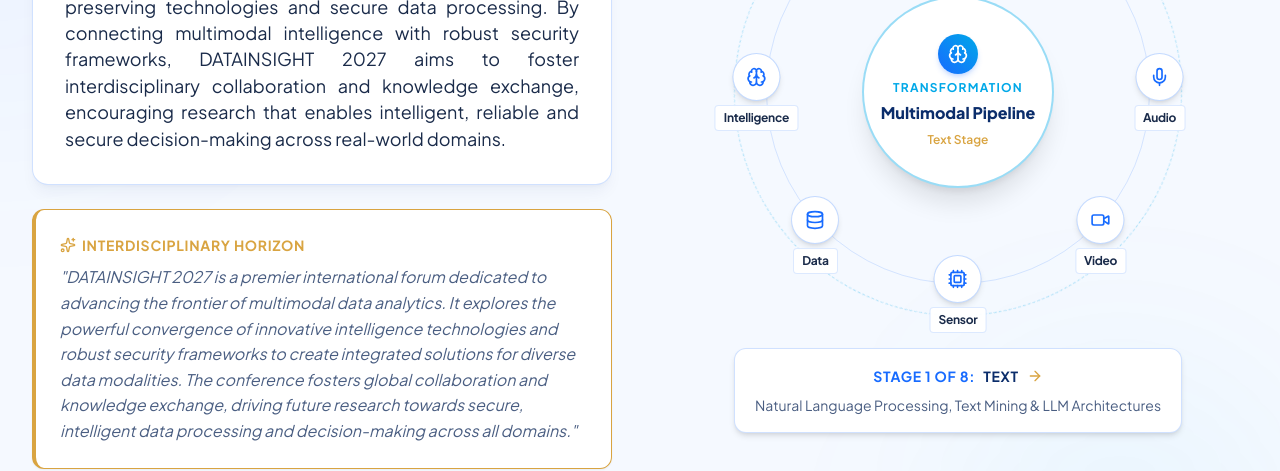
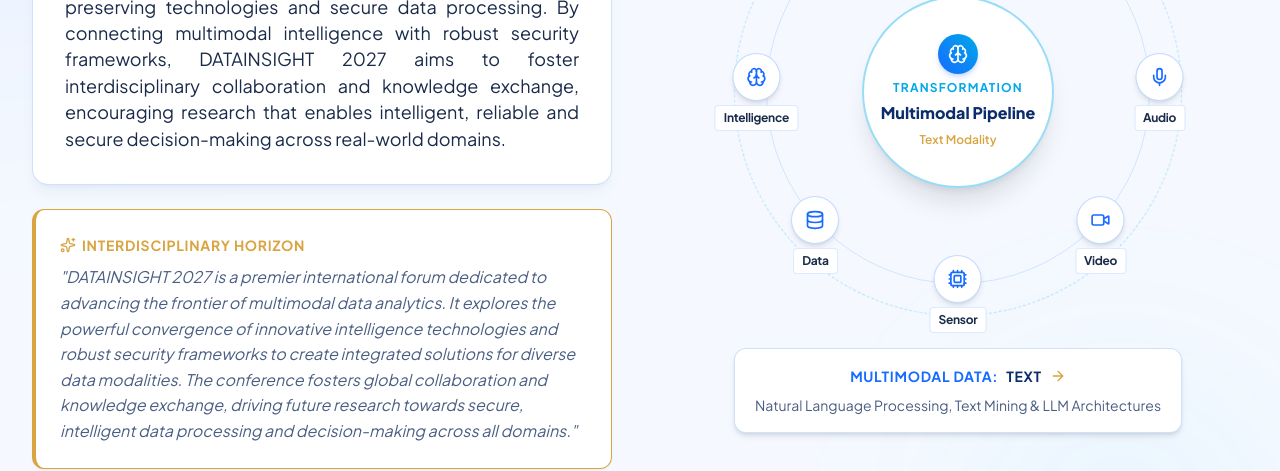
Before and after one commit to RIGASWAR/datainsight-2027, a React (Vite) app: page / in a window 1280 px wide. Shown: the part 1560-2031 px from the top of the page. Built offline with nearby package versions, Linux system fonts and the light colour scheme.

Commit message:
fix(about): clarify multimodal data visualization labels and eliminate stage of 8 phrasing

```diff
--- a/src/components/About.tsx
+++ b/src/components/About.tsx
@@ -131,11 +131,11 @@
                   Multimodal Pipeline
                 </span>
                 <span className="text-xs text-[#D9A441] font-semibold mt-1">
-                  {steps[activeStep].name} Stage
+                  {steps[activeStep].name} Modality
                 </span>
               </div>
 
-              {/* 8 Circular Nodes along perimeter */}
+              {/* Multimodal Modality Nodes along perimeter */}
               {steps.map((step, idx) => {
                 const total = steps.length;
                 const angle = (idx / total) * 2 * Math.PI - Math.PI / 2;
@@ -184,7 +184,7 @@
             {/* Active Node Detail Card */}
             <div className="mt-4 w-full max-w-md p-4 rounded-xl bg-white border border-[#176BFF]/20 text-center shadow-md transition-all">
               <div className="flex items-center justify-center gap-2 text-xs sm:text-sm font-bold text-[#176BFF] uppercase tracking-wider">
-                <span>Stage {activeStep + 1} of {steps.length}:</span>
+                <span>MULTIMODAL DATA:</span>
                 <span className="text-[#0B2D6B]">{steps[activeStep].name}</span>
                 <ArrowRight className="w-4 h-4 text-[#D9A441]" />
               </div>
```
